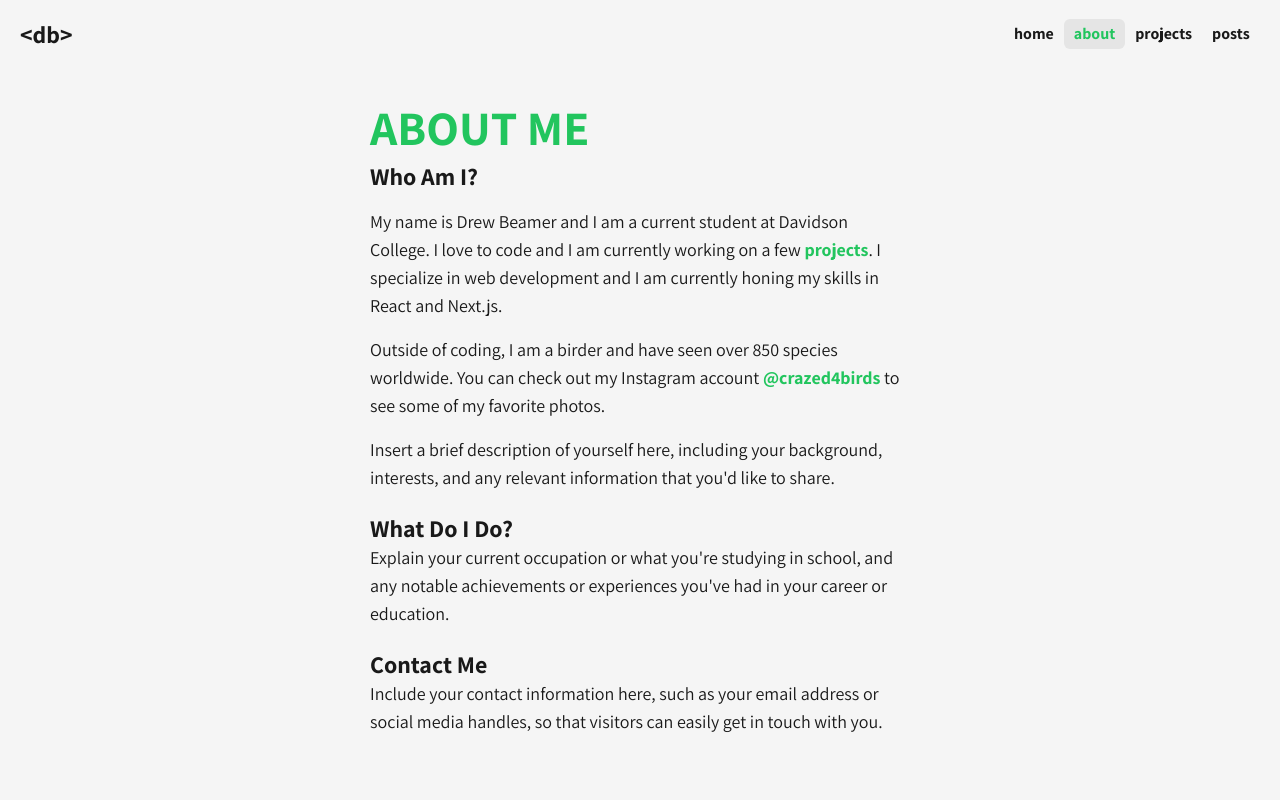
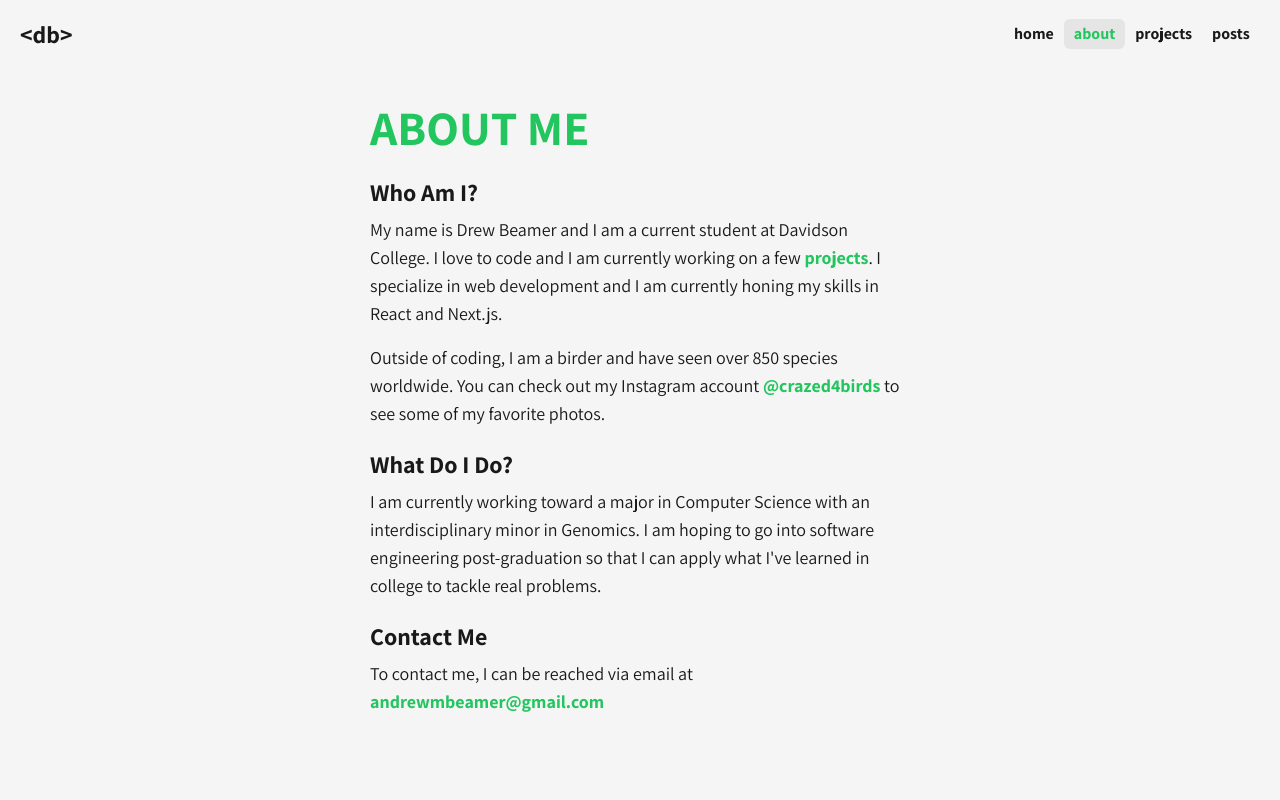
Before and after one commit to drew-beamer/me, a Next.js app: page /about in a window 1280 px wide. Shown: the top 800 px of the page. Built offline with nearby package versions, Linux system fonts and the light colour scheme.

Commit message:
about me is fixed'

```diff
--- a/app/about/page.tsx
+++ b/app/about/page.tsx
@@ -15,22 +15,21 @@ export default function About() {
         <h1>ABOUT ME</h1>
         <section>
             <h2>Who Am I?</h2>
-            <p className="my-4">
+            <p>
                 My name is Drew Beamer and I am a current student at Davidson College. I love to code and I am currently working on a few <Link href="/projects">projects</Link>.
                 I specialize in web development and I am currently honing my skills in React and Next.js.
             </p>
-            <p className="my-4">
+            <p>
                 Outside of coding, I am a birder and have seen over 850 species worldwide. You can check out my Instagram account <a href="https://www.instagram.com/crazed4birds/">@crazed4birds</a> to see some of my favorite photos.
             </p>
-            <p>Insert a brief description of yourself here, including your background, interests, and any relevant information that you'd like to share.</p>
         </section>
         <section>
             <h2>What Do I Do?</h2>
-            <p>Explain your current occupation or what you're studying in school, and any notable achievements or experiences you've had in your career or education.</p>
+            <p>I am currently working toward a major in Computer Science with an interdisciplinary minor in Genomics. I am hoping to go into software engineering post-graduation so that I can apply what I've learned in college to tackle real problems.</p>
         </section>
         <section>
             <h2>Contact Me</h2>
-            <p>Include your contact information here, such as your email address or social media handles, so that visitors can easily get in touch with you.</p>
+            <p>To contact me, I can be reached via email at <a href="mailto:andrewmbeamer@gmail.com">andrewmbeamer@gmail.com</a></p>
         </section>
     </PageWrapper>
 }
--- a/components/ui-components/footer.tsx
+++ b/components/ui-components/footer.tsx
@@ -30,7 +30,7 @@ export default function Footer() {
                     <h3 className="dark:text-green-400 text-green-500">About</h3>
                     <FooterList>
                         <li><FooterLink to="/about">About</FooterLink></li>
-                        <li><FooterLink to="/contact">Contact</FooterLink></li>
+                        <br/>
                     </FooterList>
                 </div>
                 <div>
--- a/styles/globals.css
+++ b/styles/globals.css
@@ -11,7 +11,7 @@
   }
 
   h1 {
-    @apply dark:text-green-400 text-green-500 mb-2;
+    @apply dark:text-green-400 text-green-500 mb-6;
     @apply uppercase;
     @apply text-5xl;
     @apply font-bold;
@@ -20,7 +20,7 @@
 
   h2 {
     @apply text-2xl;
-    @apply font-bold;
+    @apply font-bold mb-2;
   }
 
   h3 {
```
Also changed, not shown: 1 other file (tests, documents, lock files or other folders).
